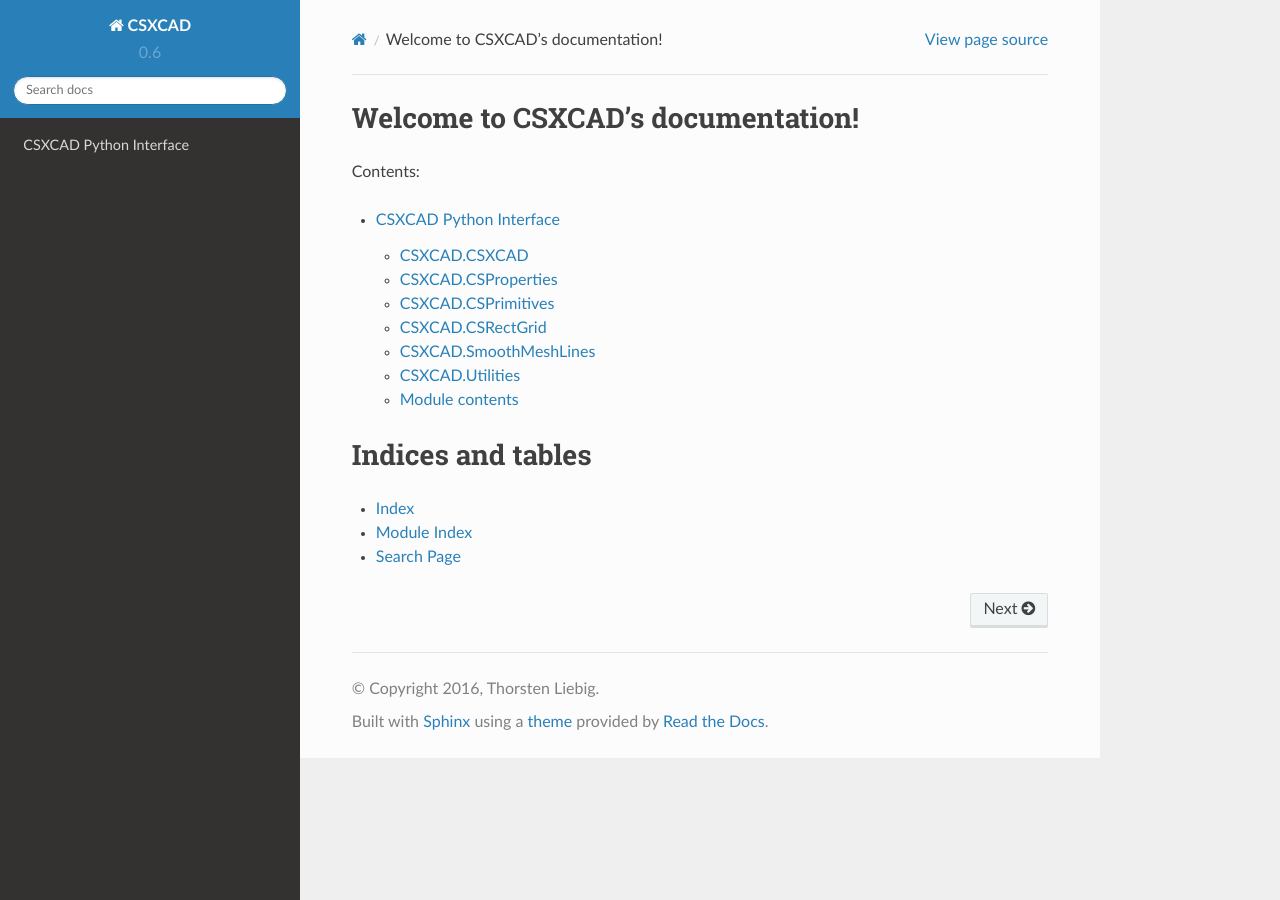
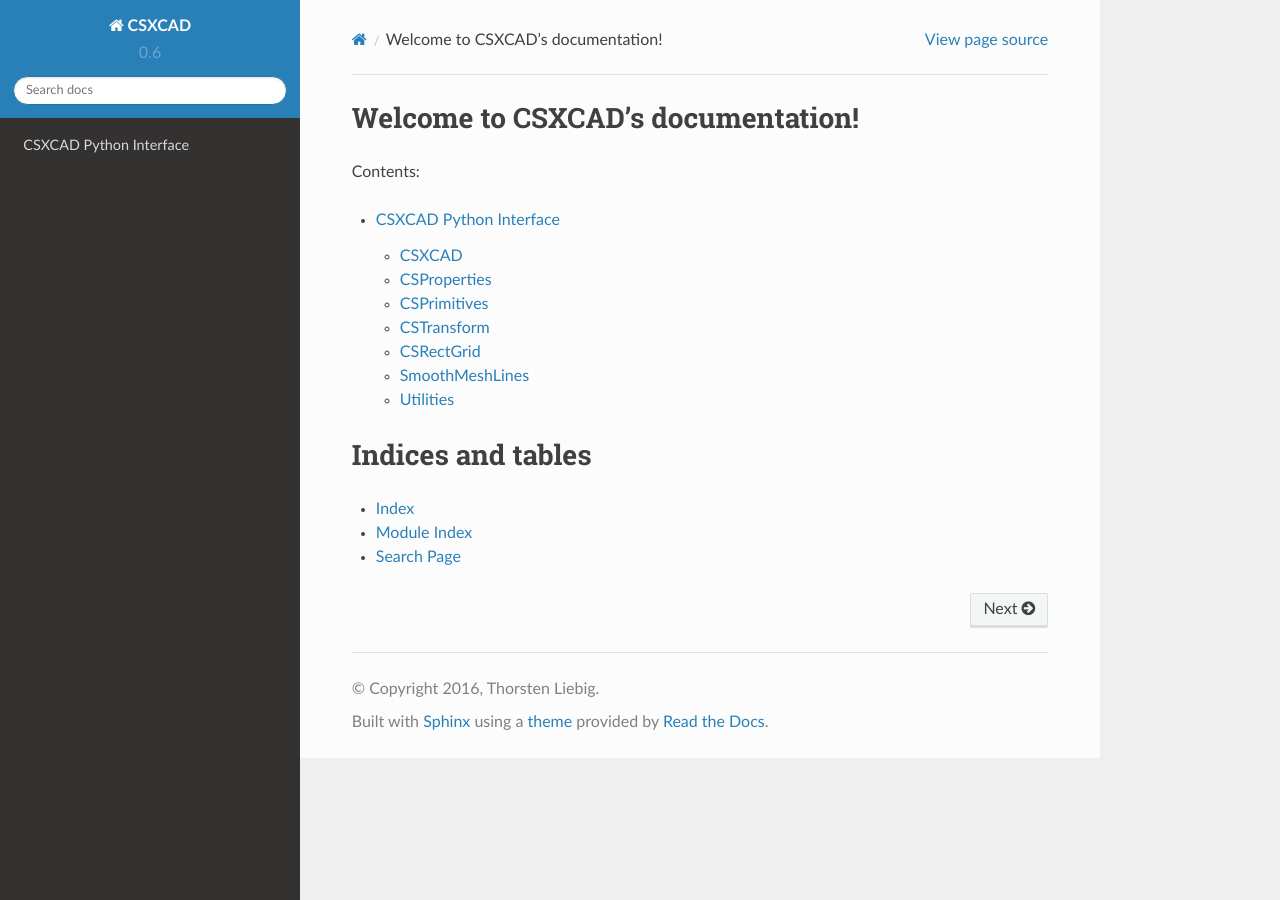
Before and after one commit to thliebig/CSXCAD, a Sphinx documentation site: the page built from python/doc/index.rst, in a window 1280 px wide. Built offline with Sphinx 7.4.7 and the Read the Docs theme 2.0.0, drawn with Linux system fonts in a browser that asks for light colours.

Commit message:
python: update documentation
Signed-off-by: Thorsten Liebig <Thorsten.Liebig@gmx.de>

```diff
--- a/python/doc/CSXCAD.rst
+++ b/python/doc/CSXCAD.rst
@@ -1,8 +1,8 @@
 CSXCAD Python Interface
 =======================
 
-CSXCAD.CSXCAD
--------------
+CSXCAD
+------
 
 .. automodule:: CSXCAD.CSXCAD
     :members:
@@ -17,51 +17,46 @@
 ..     :undoc-members:
 ..     :show-inheritance:
 
-CSXCAD.CSProperties
--------------------
+CSProperties
+------------
 
 .. automodule:: CSXCAD.CSProperties
     :members: CSProperties, CSPropMaterial, CSPropLumpedElement, CSPropMetal, CSPropConductingSheet, CSPropExcitation, CSPropProbeBox, CSPropDumpBox
     :undoc-members:
     :show-inheritance:
 
-CSXCAD.CSPrimitives
--------------------
+CSPrimitives
+------------
 
 .. automodule:: CSXCAD.CSPrimitives
     :members: CSPrimitives, CSPrimPoint, CSPrimBox, CSPrimCylinder, CSPrimCylindricalShell, CSPrimSphere, CSPrimSphericalShell, CSPrimPolygon, CSPrimLinPoly, CSPrimRotPoly, CSPrimCurve, CSPrimWire, CSPrimPolyhedron, CSPrimPolyhedronReader
     :undoc-members:
     :show-inheritance:
 
-CSXCAD.CSRectGrid
------------------
+CSTransform
+------------
+
+.. automodule:: CSXCAD.CSTransform
+    :members:
+    :undoc-members:
+
+CSRectGrid
+----------
 
 .. automodule:: CSXCAD.CSRectGrid
     :members:
     :undoc-members:
-    :show-inheritance:
 
-CSXCAD.SmoothMeshLines
-----------------------
+SmoothMeshLines
+---------------
 
 .. automodule:: CSXCAD.SmoothMeshLines
     :members:
     :undoc-members:
-    :show-inheritance:
 
-CSXCAD.Utilities
-----------------
+Utilities
+---------
 
 .. automodule:: CSXCAD.Utilities
     :members:
     :undoc-members:
-    :show-inheritance:
-
-
-Module contents
----------------
-
-.. automodule:: CSXCAD
-    :members:
-    :undoc-members:
-    :show-inheritance:
```
